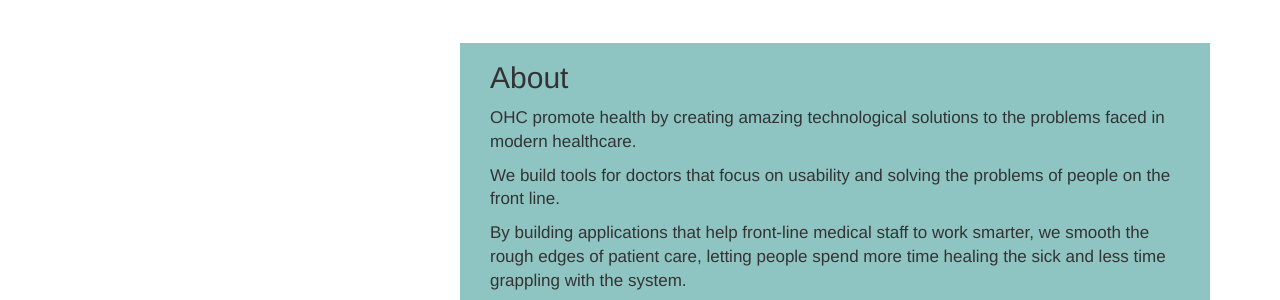
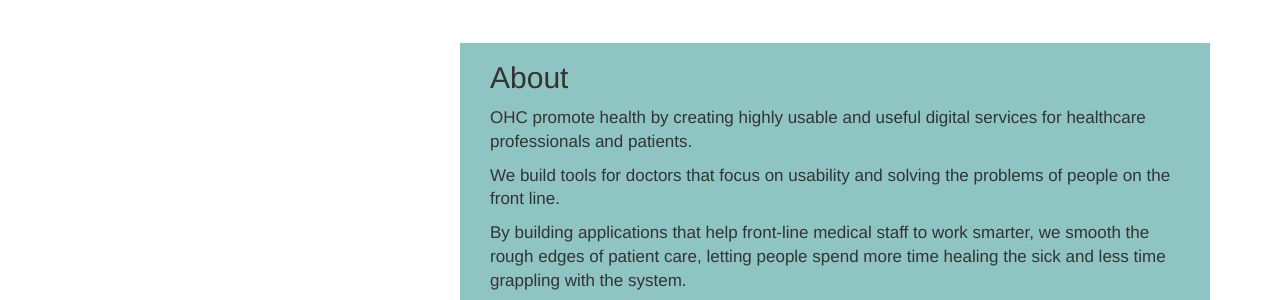
Before and after one commit to openhealthcare/static-ohc, a Jekyll site: the page built from about/index.html, in a window 1280 px wide and 900 px high. Shown: the part 133-433 px from the top of the window. Built offline with Jekyll 4.4.1, drawn with Linux system fonts in a browser that asks for light colours; nearby versions of some CDN libraries; library files that are not in the unit come from our copies; Markdown is read by kramdown in place of the engine named in the settings.

Commit message:
Tweaks to about page copy && OP Logo

```diff
--- a/about/index.html
+++ b/about/index.html
@@ -8,17 +8,14 @@
       <article class="lead">
       <h2>About</h2>
       <p>
-        OHC promote health by creating amazing technological solutions to the problems faced in modern healthcare.
+        OHC promote health by creating highly usable and useful digital services for healthcare professionals and patients.
       </p>
       <p>
         We build tools for doctors that focus on usability and solving the problems of people on the front line.
       </p>
       <p>
-        By building applications that help front-line medical staff to work smarter, we smooth
-        the rough edges of patient care, letting people spend more time healing the sick and less time
-        grappling with the system.
+        By building applications that help front-line medical staff to work smarter, we smooth the rough edges of patient care, letting people spend more time healing the sick and less time grappling with the system.
       </p>
-
       <P>
         High quality universal health care is the destination
         It's about doing the right thing in the right way or...
@@ -132,7 +129,7 @@
       <img src="/images/peter.jpg" class="" alt="" style="width: 200px; height: auto;"/>
       <p>
         Peter is a programmer and writes his software from a shed in at the bottom of his garden in Hertfordshire.
-        He likes writing software that makes people's lives easier.  When not sitting in front of a screen, he might be found
+        He likes writing software that makes people's lives easier. When not sitting in front of a screen, he might be found
         up a mountain, in a concert hall, or at a cricket ground.
       </p>
     </div>
--- a/index.html
+++ b/index.html
@@ -59,7 +59,7 @@
               </a>
             </h4>
               <a href="/op.html">
-                <img src="http://openprescribing.org/static//img/op-logo.png" class="" alt="" />
+                <img src="http://openprescribing.org/static/img/op-logo.png" class="" alt="" />
               </a>
             <p>
               Building APIs and visualisation tools to let people ask their own questions about data.
```
